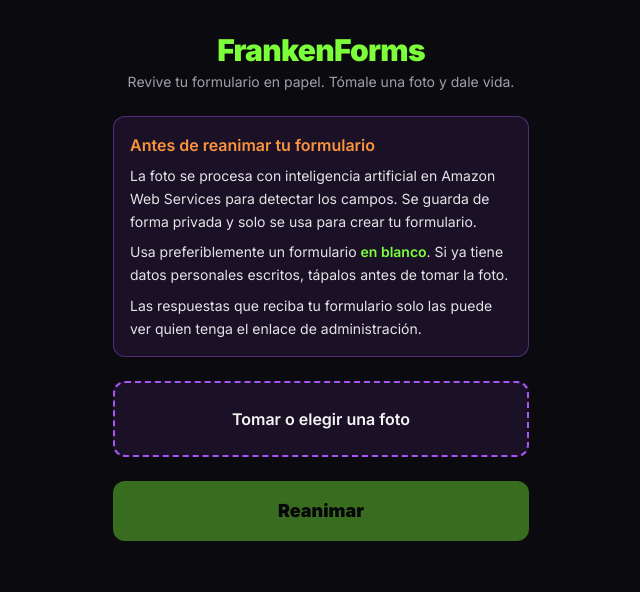
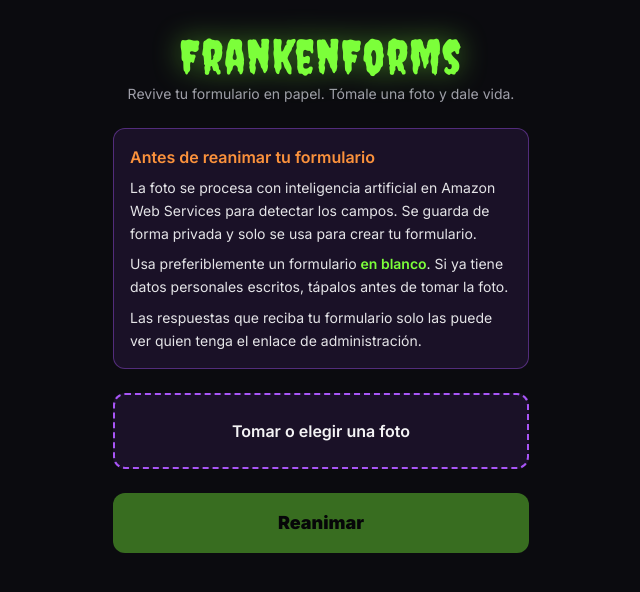
Before and after one commit to sromerop01/Hackaton-KiroDay, a Next.js app: page / in a window 1280 px wide. Shown: the top 592 px of the page, without its empty margins (319-959 px from the left). Built offline with nearby package versions, Linux system fonts and the light colour scheme.

Commit message:
style: títulos temáticos con la fuente creepster

```diff
--- a/src/app/f/[id]/publicado/page.tsx
+++ b/src/app/f/[id]/publicado/page.tsx
@@ -50,7 +50,7 @@ async function Publicado({ params, searchParams }: Pick<Props, 'params' | 'searc
   return (
     <div className="flex flex-col gap-6">
       <header className="text-center">
-        <p className="text-sm font-semibold uppercase tracking-widest text-purple">¡Está vivo!</p>
+        <p className="font-display text-3xl tracking-wide text-purple">¡Está vivo!</p>
         <h1 className="mt-1 text-2xl font-black text-acid">{record.title}</h1>
         <p className="mt-1 text-sm text-zinc-400">Escanea el código para diligenciarlo desde el celular.</p>
       </header>
--- a/src/app/page.tsx
+++ b/src/app/page.tsx
@@ -118,7 +118,7 @@ export default function Home() {
   return (
     <main className="mx-auto flex w-full max-w-md flex-1 flex-col gap-6 px-4 py-8">
       <header className="text-center">
-        <h1 className="text-3xl font-black tracking-tight text-acid">
+        <h1 className="font-display text-5xl tracking-wide text-acid drop-shadow-[0_0_14px_rgb(124_255_58/0.45)]">
           FrankenForms
         </h1>
         <p className="mt-1 text-sm text-zinc-400">
--- a/src/app/revisar/[id]/page.tsx
+++ b/src/app/revisar/[id]/page.tsx
@@ -10,7 +10,7 @@ export default function RevisarPage({ params, searchParams }: Props) {
   return (
     <main className="mx-auto w-full max-w-xl flex-1 px-4 pt-8">
       <header className="mb-6">
-        <h1 className="text-2xl font-black text-acid">Revisión del paciente</h1>
+        <h1 className="font-display text-3xl tracking-wide text-acid">Revisión del paciente</h1>
         <p className="mt-1 text-sm text-zinc-400">
           Corrige lo que la IA no entendió bien: etiquetas, tipos, opciones y campos obligatorios.
         </p>
--- a/src/components/AccessDenied.tsx
+++ b/src/components/AccessDenied.tsx
@@ -5,7 +5,7 @@ import Link from 'next/link'
 export default function AccessDenied() {
   return (
     <section className="flex flex-col items-center gap-4 py-12 text-center">
-      <h1 className="text-2xl font-black text-orange">Acceso denegado</h1>
+      <h1 className="font-display text-3xl tracking-wide text-orange">Acceso denegado</h1>
       <p className="text-base text-zinc-300">
         Este enlace de administración no es válido. Revisa que lo hayas copiado completo.
       </p>
```
